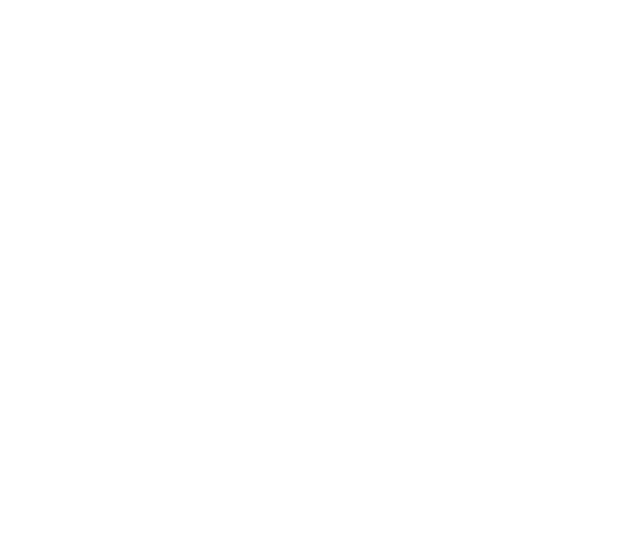
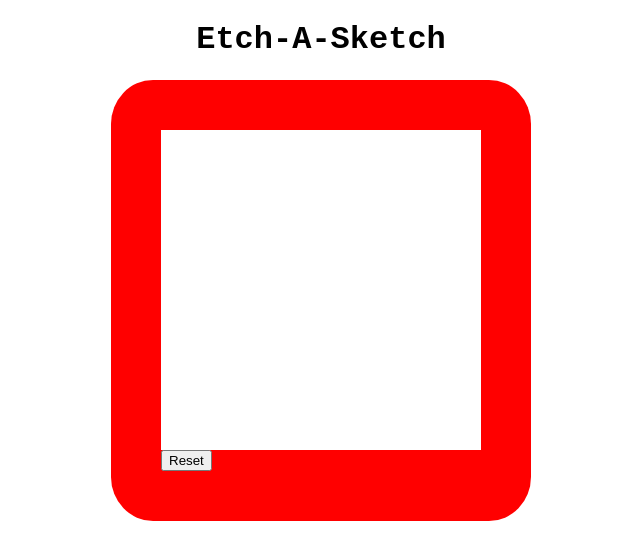
Before and after one commit to TMahy/odin-sketch, a plain HTML site: page index.html in a window 1280 px wide. Shown: the whole page, without its empty margins (319-959 px from the left). Drawn offline with Linux system fonts and the light colour scheme.

Commit message:
Updates to all files

```diff
--- a/index.html
+++ b/index.html
@@ -4,11 +4,16 @@
     <meta charset="UTF-8">
     <meta http-equiv="X-UA-Compatible" content="IE=edge">
     <meta name="viewport" content="width=device-width, initial-scale=1.0">
-    <link rel="stylesheet" src='styles.css'>
+    <link rel="stylesheet" href='styles.css'>
     <title>Etch-A-Sketch</title>
 </head>
 <body>
+    <h1>Etch-A-Sketch</h1>
 
+    <div class="container-wrapper">
+        <div class="container"></div>
+        <button class="btn btn-reset">Reset</button>
+    </div>
 </body>
 <script src="index.js"></script>
 </html>
--- a/index.js
+++ b/index.js
@@ -0,0 +1,23 @@
+const containerDiv = document.querySelector('.container');
+const gridSize = 16**2;
+
+for(let i = 0; i < gridSize; i++){
+    const squareDiv = document.createElement('div');
+    squareDiv.classList.add('square');
+    containerDiv.appendChild(squareDiv);
+}
+
+const squares = document.querySelectorAll('.square');
+const resetButton = document.querySelector('.btn-reset');
+
+squares.forEach((square) => {
+    square.addEventListener('mousemove', () =>{
+        square.style.backgroundColor = 'black';
+    })
+})
+
+resetButton.addEventListener('click', () =>{
+    squares.forEach((square) => {
+        square.style.backgroundColor = 'white';
+    })
+})
--- a/styles.css
+++ b/styles.css
@@ -0,0 +1,37 @@
+/* *{
+    border: 1px solid black;
+} */
+
+h1{
+    text-align: center;
+    font-family: 'Courier New', Courier, monospace;
+}
+
+.container-wrapper{
+    background-color: red;
+    margin: 0 auto;
+    padding: 50px;
+    max-width: 320px;
+    border-radius: 10%;
+}
+
+.container{
+    display: flex;
+    flex-direction: row;
+    flex-wrap: wrap;
+    justify-content: center;
+    align-content: center;
+    max-width: 320px;
+    background-color: white;
+    margin: 0 auto;
+    /* border: 1px solid grey; */
+}
+
+.square{
+    display: inline-block;
+    background-color: rgb(255, 255, 255);
+    width: 20px;
+    height: 20px;
+    border: 0;
+    margin: 0;
+}
```
